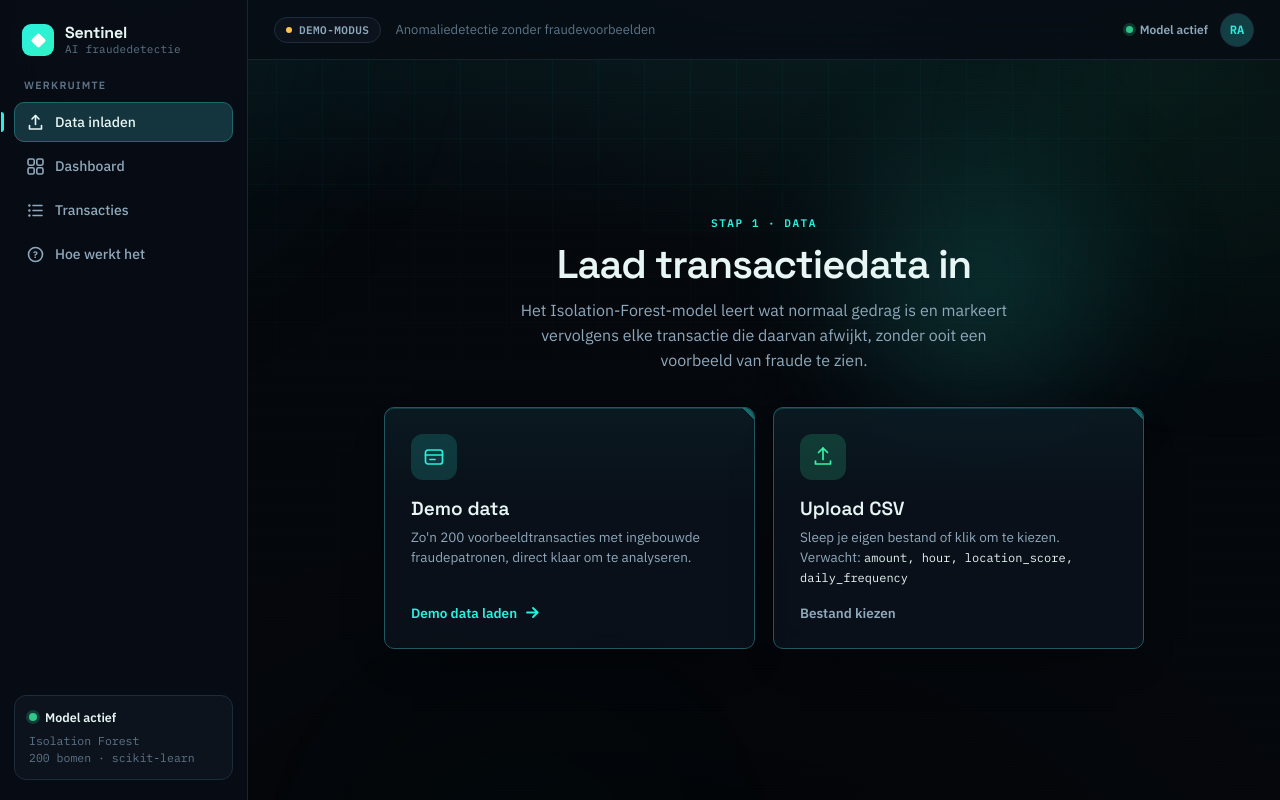
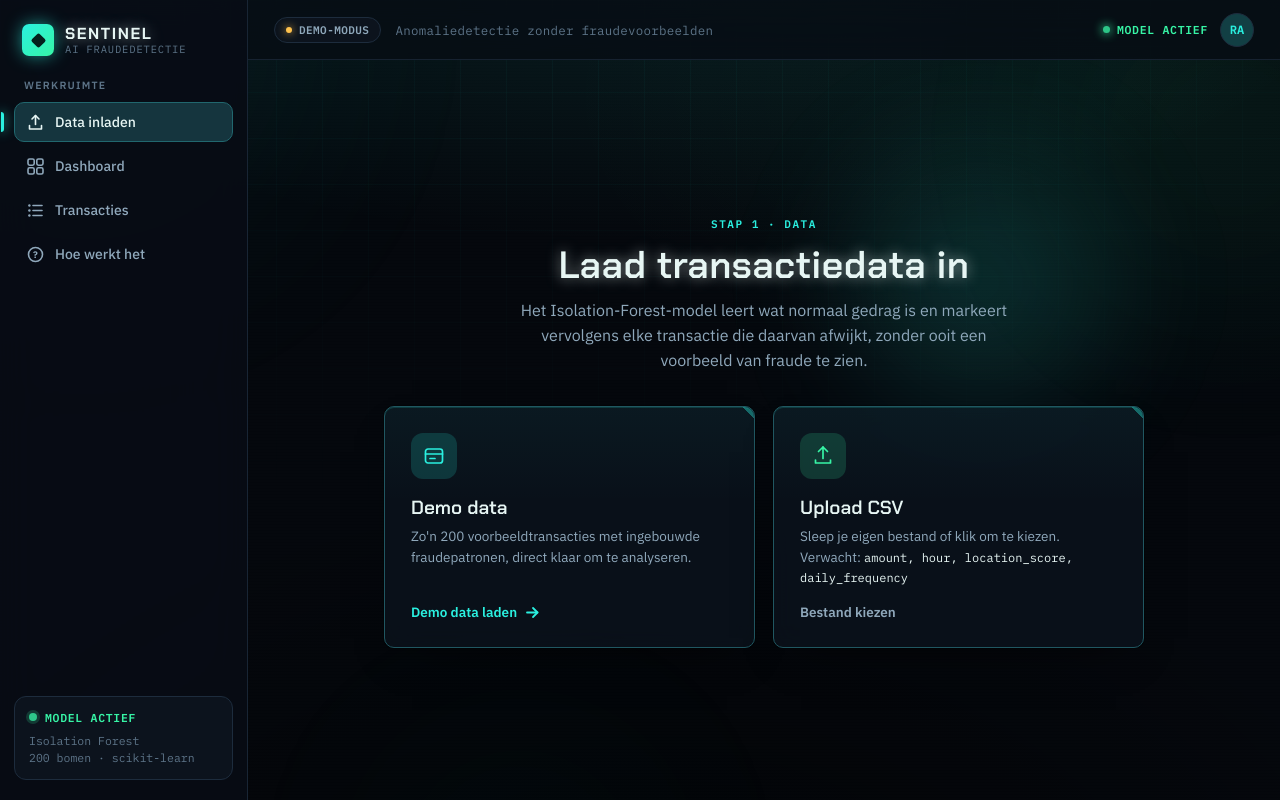
Before and after one commit to AdamSaber-mr/Ai-Fraud-Detection, a React (Vite) app in the folder frontend/: page /dashboard in a window 1280 px wide. Built offline with nearby package versions, Linux system fonts and the light colour scheme.

Commit message:
style: apply cyber theme across dashboard components
- Chakra Petch uppercase headings with neon glow on titles and logo
- monospace uppercase status labels in topbar and sidebar
- square, glowing segmented control and risk pills
- neon glow on KPI values and active nav indicator

```diff
--- a/frontend/src/dashboard/components/Dashboard.jsx
+++ b/frontend/src/dashboard/components/Dashboard.jsx
@@ -4,16 +4,19 @@ import { scatterOption, donutOption, barOption } from '../charts'
 import { CountUp } from '../anim'
 
 const panel = { padding: '18px 20px' }
-const sgTitle = { fontFamily: "'Space Grotesk'", fontSize: 15, fontWeight: 600 }
+const sgTitle = { fontFamily: "'Chakra Petch'", fontSize: 14, fontWeight: 600, letterSpacing: '.06em', textTransform: 'uppercase' }
 
 const rotatePill = {
-  fontSize: 10.5,
+  fontSize: 10,
   fontFamily: "'IBM Plex Mono'",
+  letterSpacing: '.08em',
+  textTransform: 'uppercase',
   color: 'var(--accent)',
-  border: '1px solid color-mix(in srgb,var(--accent) 40%,transparent)',
-  borderRadius: 999,
+  border: '1px solid color-mix(in srgb,var(--accent) 45%,transparent)',
+  borderRadius: 4,
   padding: '3px 9px',
   background: 'color-mix(in srgb,var(--accent) 10%,transparent)',
+  boxShadow: '0 0 14px -2px color-mix(in srgb,var(--accent) 45%,transparent)',
 }
 
 function Kpi({ label, value, dot, valueColor, sub }) {
@@ -23,7 +26,7 @@ function Kpi({ label, value, dot, valueColor, sub }) {
         <span style={{ fontSize: 12.5, color: 'var(--text2)', fontWeight: 500 }}>{label}</span>
         <span style={{ width: 9, height: 9, borderRadius: 999, background: dot, boxShadow: `0 0 0 4px color-mix(in srgb,${dot} 18%,transparent)` }} />
       </div>
-      <span style={{ fontFamily: "'IBM Plex Mono'", fontSize: 33, fontWeight: 600, lineHeight: 1, letterSpacing: '-.02em', color: valueColor || 'var(--text)' }}>
+      <span className="fd-neon" style={{ fontFamily: "'IBM Plex Mono'", fontSize: 33, fontWeight: 600, lineHeight: 1, letterSpacing: '-.02em', color: valueColor || 'var(--text)' }}>
         {value}
       </span>
       <span style={{ fontSize: 12, color: 'var(--text3)' }}>{sub}</span>
@@ -138,14 +141,17 @@ export default function Dashboard({ kpi, bands, transactions, theme, layout, onS
         onClick={() => onSeg(key)}
         className="fd-seg-btn"
         style={{
-          font: 'inherit',
-          fontSize: 13,
+          fontFamily: "'IBM Plex Mono'",
+          fontSize: 12,
           fontWeight: 600,
+          letterSpacing: '.05em',
+          textTransform: 'uppercase',
           padding: '7px 15px',
-          borderRadius: 999,
+          borderRadius: 6,
           border: 'none',
           background: on ? 'var(--accent)' : 'transparent',
-          color: on ? '#1a1326' : 'var(--text2)',
+          color: on ? '#04201d' : 'var(--text2)',
+          boxShadow: on ? '0 0 18px -2px color-mix(in srgb,var(--accent) 70%,transparent)' : 'none',
           cursor: 'pointer',
         }}
       >
@@ -158,13 +164,13 @@ export default function Dashboard({ kpi, bands, transactions, theme, layout, onS
     <div style={{ padding: '26px 28px 40px' }}>
       <div style={{ display: 'flex', alignItems: 'flex-end', justifyContent: 'space-between', flexWrap: 'wrap', gap: 16, marginBottom: 22 }}>
         <div>
-          <h1 style={{ fontFamily: "'Space Grotesk'", fontSize: 26, fontWeight: 600, letterSpacing: '-.02em', margin: '0 0 4px' }}>Overzicht</h1>
+          <h1 className="fd-neon" style={{ fontFamily: "'Chakra Petch'", fontSize: 26, fontWeight: 600, letterSpacing: '.04em', textTransform: 'uppercase', color: 'var(--text)', margin: '0 0 4px' }}>Overzicht</h1>
           <p style={{ margin: 0, fontSize: 13.5, color: 'var(--text2)' }}>
             <span style={{ fontFamily: "'IBM Plex Mono'", color: 'var(--text)' }}>{kpi.total.toLocaleString('nl-NL')}</span> transacties geanalyseerd · zojuist
             bijgewerkt
           </p>
         </div>
-        <div style={{ display: 'inline-flex', borderRadius: 999, padding: 4, gap: 3 }} className="fd-glass">
+        <div style={{ display: 'inline-flex', borderRadius: 9, padding: 4, gap: 3 }} className="fd-glass">
           {seg('overzicht', 'Overzicht')}
           {seg('visueel', 'Visueel')}
           {seg('analyse', 'Analyse')}
@@ -177,7 +183,7 @@ export default function Dashboard({ kpi, bands, transactions, theme, layout, onS
           {/* HERO — the 3D transaction cloud floating in the depth field */}
           <div style={{ position: 'relative', marginBottom: 8 }}>
             <div style={{ position: 'absolute', top: 4, left: 4, zIndex: 2, maxWidth: '60%' }}>
-              <div style={{ fontFamily: "'Space Grotesk'", fontSize: 17, fontWeight: 600 }}>Transactieruimte</div>
+              <div style={{ fontFamily: "'Chakra Petch'", fontSize: 16, fontWeight: 600, letterSpacing: '.04em', textTransform: 'uppercase' }}>Transactieruimte</div>
               <div style={{ fontSize: 12.5, color: 'var(--text2)', marginTop: 2 }}>Elke stip is één transactie, uitschieters drijven naar de randen en lichten op.</div>
             </div>
             <span style={{ ...rotatePill, position: 'absolute', top: 6, right: 6, zIndex: 2 }}>auto-roteert</span>
@@ -230,7 +236,7 @@ export default function Dashboard({ kpi, bands, transactions, theme, layout, onS
         <>
           <div style={{ position: 'relative', marginBottom: 16 }}>
             <div style={{ position: 'absolute', top: 4, left: 4, zIndex: 2, maxWidth: '62%' }}>
-              <div style={{ fontFamily: "'Space Grotesk'", fontSize: 16, fontWeight: 600 }}>Transactieruimte (3D)</div>
+              <div style={{ fontFamily: "'Chakra Petch'", fontSize: 16, fontWeight: 600, letterSpacing: '.04em', textTransform: 'uppercase' }}>Transactieruimte (3D)</div>
               <div style={{ fontSize: 12.5, color: 'var(--text2)', marginTop: 2 }}>
                 Normale transacties klonteren samen in het midden, fraude drijft als heldere uitschieter naar de randen.
               </div>
--- a/frontend/src/dashboard/components/DataScreen.jsx
+++ b/frontend/src/dashboard/components/DataScreen.jsx
@@ -53,7 +53,7 @@ export default function DataScreen({ onLoadDemo, onUpload }) {
           >
             Stap 1 · Data
           </span>
-          <h1 style={{ fontFamily: "'Space Grotesk'", fontSize: 40, fontWeight: 600, letterSpacing: '-.025em', margin: '0 0 12px', lineHeight: 1.05 }}>
+          <h1 className="fd-neon" style={{ fontFamily: "'Chakra Petch'", fontSize: 38, fontWeight: 600, letterSpacing: '.01em', color: 'var(--text)', margin: '0 0 12px', lineHeight: 1.08 }}>
             Laad transactiedata in
           </h1>
           <p style={{ fontSize: 16, color: 'var(--text2)', margin: '0 auto', maxWidth: 520, lineHeight: 1.55 }}>
@@ -96,7 +96,7 @@ export default function DataScreen({ onLoadDemo, onUpload }) {
               </svg>
             </div>
             <div>
-              <div style={{ fontFamily: "'Space Grotesk'", fontSize: 19, fontWeight: 600, marginBottom: 6 }}>Demo data</div>
+              <div style={{ fontFamily: "'Chakra Petch'", fontSize: 19, fontWeight: 600, marginBottom: 6 }}>Demo data</div>
               <div style={{ fontSize: 13.5, color: 'var(--text2)', lineHeight: 1.5 }}>
                 Zo'n 200 voorbeeldtransacties met ingebouwde fraudepatronen, direct klaar om te analyseren.
               </div>
@@ -155,7 +155,7 @@ export default function DataScreen({ onLoadDemo, onUpload }) {
               </svg>
             </div>
             <div>
-              <div style={{ fontFamily: "'Space Grotesk'", fontSize: 19, fontWeight: 600, marginBottom: 6 }}>Upload CSV</div>
+              <div style={{ fontFamily: "'Chakra Petch'", fontSize: 19, fontWeight: 600, marginBottom: 6 }}>Upload CSV</div>
               <div style={{ fontSize: 13.5, color: 'var(--text2)', lineHeight: 1.5 }}>
                 Sleep je eigen bestand of klik om te kiezen. Verwacht:{' '}
                 <span style={{ fontFamily: "'IBM Plex Mono'", color: 'var(--text)', fontSize: 12 }}>amount, hour, location_score, daily_frequency</span>
--- a/frontend/src/dashboard/components/DetailPanel.jsx
+++ b/frontend/src/dashboard/components/DetailPanel.jsx
@@ -48,7 +48,7 @@ export default function DetailPanel({ tx, onClose }) {
               {tx.initial}
             </div>
             <div>
-              <div style={{ fontFamily: "'Space Grotesk'", fontSize: 18, fontWeight: 600 }}>{tx.merchant}</div>
+              <div style={{ fontFamily: "'Chakra Petch'", fontSize: 18, fontWeight: 600 }}>{tx.merchant}</div>
               <div style={{ fontFamily: "'IBM Plex Mono'", fontSize: 12, color: 'var(--text3)' }}>
                 {tx.ref} · {tx.location}
               </div>
--- a/frontend/src/dashboard/components/EmptyState.jsx
+++ b/frontend/src/dashboard/components/EmptyState.jsx
@@ -22,7 +22,7 @@ export default function EmptyState({ onGoData }) {
           animation: 'fd-fade .28s var(--ease-out) both',
         }}
       >
-        <div style={{ fontFamily: "'Space Grotesk'", fontSize: 22, fontWeight: 600 }}>Nog geen data geanalyseerd</div>
+        <div style={{ fontFamily: "'Chakra Petch'", fontSize: 22, fontWeight: 600 }}>Nog geen data geanalyseerd</div>
         <p style={{ color: 'var(--text2)', maxWidth: 380, margin: 0, lineHeight: 1.5 }}>
           Laad eerst transactiedata in zodat het model de resultaten kan tonen.
         </p>
--- a/frontend/src/dashboard/components/LoadingOverlay.jsx
+++ b/frontend/src/dashboard/components/LoadingOverlay.jsx
@@ -59,7 +59,7 @@ export default function LoadingOverlay({ step }) {
             />
           </div>
           <div>
-            <div style={{ fontFamily: "'Space Grotesk'", fontSize: 17, fontWeight: 600 }}>Model traint…</div>
+            <div style={{ fontFamily: "'Chakra Petch'", fontSize: 17, fontWeight: 600 }}>Model traint…</div>
             <div style={{ fontSize: 12.5, color: 'var(--text3)' }}>Isolation Forest op de data</div>
           </div>
         </div>
--- a/frontend/src/dashboard/components/Sidebar.jsx
+++ b/frontend/src/dashboard/components/Sidebar.jsx
@@ -89,19 +89,20 @@ export default function Sidebar({ screen, onNav }) {
           style={{
             width: 32,
             height: 32,
-            borderRadius: 9,
-            background: 'linear-gradient(135deg,var(--accent),color-mix(in srgb,var(--accent) 50%,var(--safe)))',
+            borderRadius: 7,
+            background: 'linear-gradient(135deg,var(--accent),var(--safe))',
+            boxShadow: '0 0 18px -2px color-mix(in srgb,var(--accent) 75%,transparent)',
             display: 'flex',
             alignItems: 'center',
             justifyContent: 'center',
             flexShrink: 0,
           }}
         >
-          <div style={{ width: 11, height: 11, background: '#fff', transform: 'rotate(45deg)', borderRadius: 2 }} />
+          <div style={{ width: 11, height: 11, background: '#04201d', transform: 'rotate(45deg)', borderRadius: 2 }} />
         </div>
-        <div style={{ display: 'flex', flexDirection: 'column', lineHeight: 1.15 }}>
-          <span style={{ fontFamily: "'Space Grotesk'", fontWeight: 700, fontSize: 16, letterSpacing: '-.01em' }}>Sentinel</span>
-          <span style={{ fontSize: 11, color: 'var(--text3)', fontFamily: "'IBM Plex Mono'", letterSpacing: '.02em' }}>AI fraudedetectie</span>
+        <div style={{ display: 'flex', flexDirection: 'column', lineHeight: 1.2 }}>
+          <span className="fd-neon" style={{ fontFamily: "'Chakra Petch'", fontWeight: 700, fontSize: 16, letterSpacing: '.1em', textTransform: 'uppercase', color: 'var(--text)' }}>Sentinel</span>
+          <span style={{ fontSize: 10.5, color: 'var(--text3)', fontFamily: "'IBM Plex Mono'", letterSpacing: '.08em', textTransform: 'uppercase' }}>AI fraudedetectie</span>
         </div>
       </button>
 
@@ -144,6 +145,7 @@ export default function Sidebar({ screen, onNav }) {
                   width: 3,
                   borderRadius: '0 3px 3px 0',
                   background: 'var(--accent)',
+                  boxShadow: '0 0 12px 0 var(--accent)',
                   opacity: on ? 1 : 0,
                 }}
               />
@@ -166,7 +168,7 @@ export default function Sidebar({ screen, onNav }) {
               animation: 'fd-pulse 2.4s infinite',
             }}
           />
-          <span style={{ fontSize: 12.5, fontWeight: 600, whiteSpace: 'nowrap' }}>Model actief</span>
+          <span style={{ fontFamily: "'IBM Plex Mono'", fontSize: 11.5, fontWeight: 600, letterSpacing: '.06em', textTransform: 'uppercase', whiteSpace: 'nowrap', color: 'var(--safe)' }}>Model actief</span>
         </div>
         <div style={{ fontSize: 11.5, color: 'var(--text3)', fontFamily: "'IBM Plex Mono'", lineHeight: 1.5 }}>
           Isolation Forest
--- a/frontend/src/dashboard/components/Topbar.jsx
+++ b/frontend/src/dashboard/components/Topbar.jsx
@@ -33,10 +33,10 @@ export default function Topbar() {
             background: 'var(--surface)',
           }}
         >
-          <span style={{ width: 6, height: 6, borderRadius: '50%', background: 'var(--warn)' }} />
+          <span style={{ width: 6, height: 6, borderRadius: '50%', background: 'var(--warn)', boxShadow: '0 0 8px 0 var(--warn)' }} />
           DEMO-MODUS
         </span>
-        <span style={{ fontSize: 13, color: 'var(--text3)' }}>Anomaliedetectie zonder fraudevoorbeelden</span>
+        <span style={{ fontSize: 12.5, color: 'var(--text3)', fontFamily: "'IBM Plex Mono'", letterSpacing: '.02em' }}>Anomaliedetectie zonder fraudevoorbeelden</span>
       </div>
       <div style={{ display: 'flex', alignItems: 'center', gap: 12 }}>
         <span
@@ -44,12 +44,15 @@ export default function Topbar() {
             display: 'inline-flex',
             alignItems: 'center',
             gap: 7,
-            fontSize: 12,
+            fontFamily: "'IBM Plex Mono'",
+            fontSize: 11.5,
             fontWeight: 600,
-            color: 'var(--text2)',
+            letterSpacing: '.06em',
+            textTransform: 'uppercase',
+            color: 'var(--safe)',
           }}
         >
-          <span style={{ width: 7, height: 7, borderRadius: '50%', background: 'var(--safe)', boxShadow: '0 0 0 3px color-mix(in srgb,var(--safe) 22%,transparent)', animation: 'fd-pulse 2.4s infinite' }} />
+          <span style={{ width: 7, height: 7, borderRadius: '50%', background: 'var(--safe)', boxShadow: '0 0 10px 1px var(--safe)', animation: 'fd-pulse 2.4s infinite' }} />
           Model actief
         </span>
         <div
--- a/frontend/src/dashboard/components/TransactionsScreen.jsx
+++ b/frontend/src/dashboard/components/TransactionsScreen.jsx
@@ -36,7 +36,7 @@ export default function TransactionsScreen({ transactions, filter, onFilter, onR
     <div style={{ padding: '26px 28px 40px' }}>
       <div style={{ display: 'flex', alignItems: 'flex-end', justifyContent: 'space-between', flexWrap: 'wrap', gap: 16, marginBottom: 20 }}>
         <div>
-          <h1 style={{ fontFamily: "'Space Grotesk'", fontSize: 26, fontWeight: 600, letterSpacing: '-.02em', margin: '0 0 4px' }}>Transacties</h1>
+          <h1 className="fd-neon" style={{ fontFamily: "'Chakra Petch'", fontSize: 26, fontWeight: 600, letterSpacing: '.04em', textTransform: 'uppercase', color: 'var(--text)', margin: '0 0 4px' }}>Transacties</h1>
           <p style={{ margin: 0, fontSize: 13.5, color: 'var(--text2)' }}>
             <span style={{ fontFamily: "'IBM Plex Mono'", color: 'var(--text)' }}>{filtered.length}</span> resultaten · klik voor detail
           </p>
```
Also changed, not shown: frontend/src/dashboard/components/HowItWorks.jsx (+4 -4 lines).
